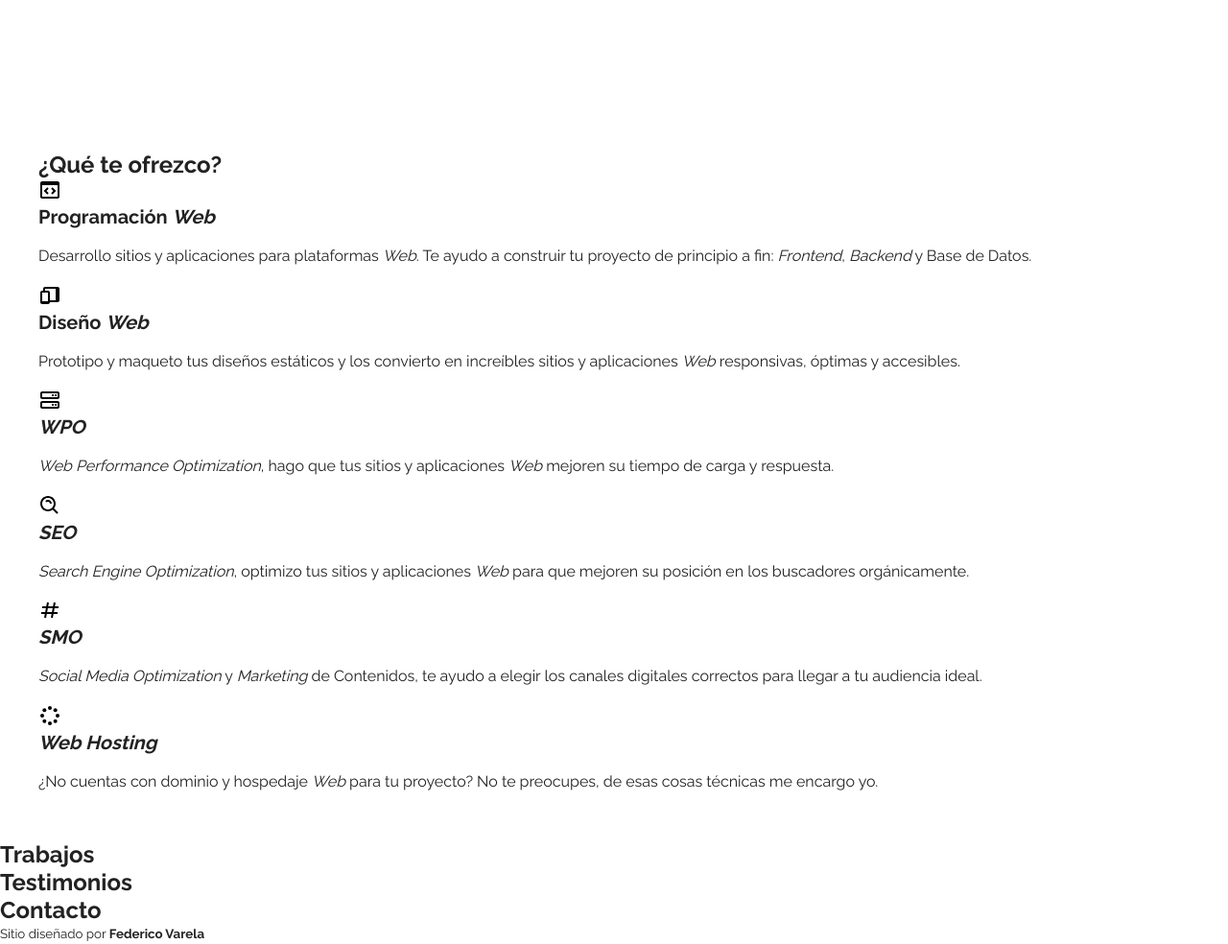
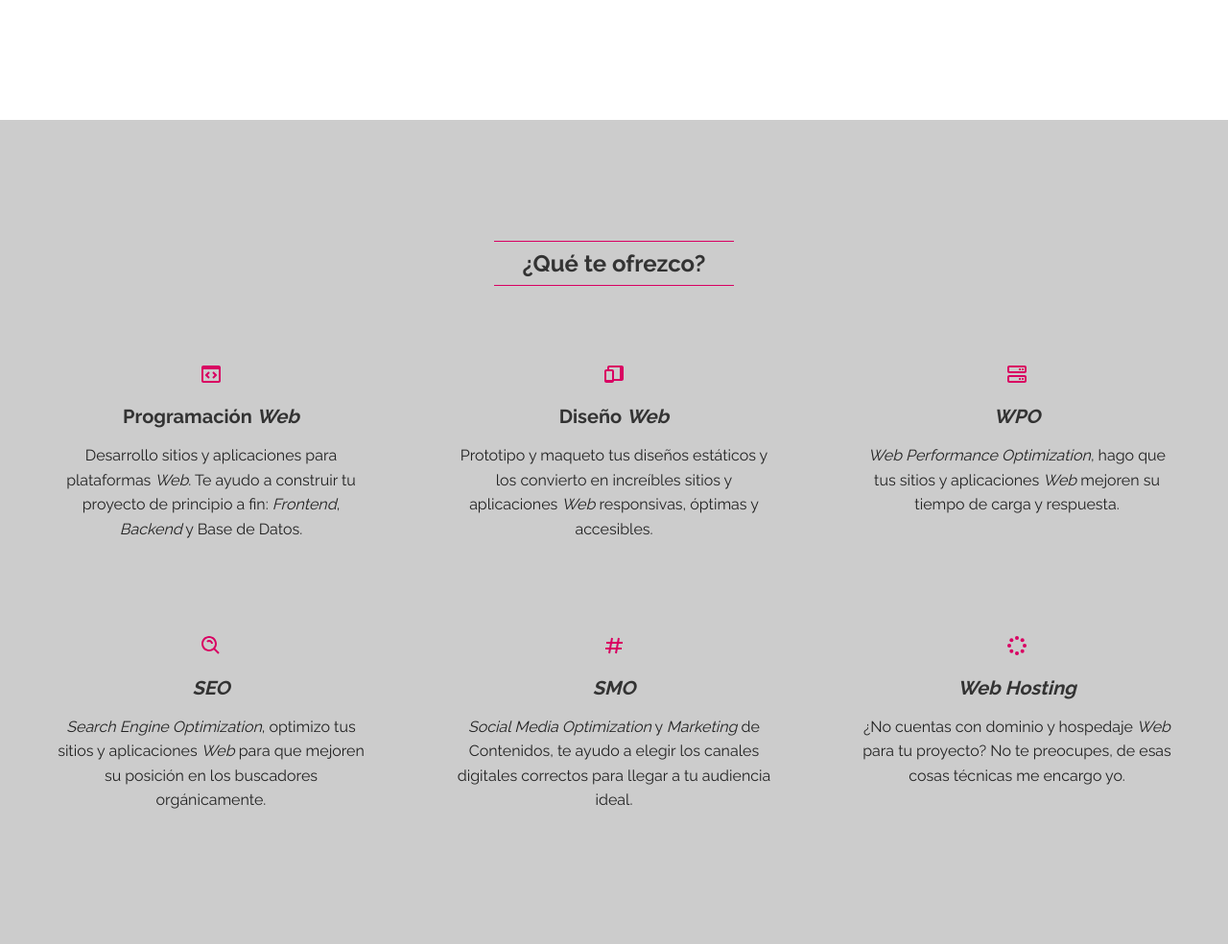
Before and after one commit to federicovarelamore/portfolio, a plain HTML site: page index.html in a window 1280 px wide. Shown: the part 1560-2544 px from the top of the page at 96% size. Drawn offline with Linux system fonts and the light colour scheme.

Commit message:
design of the services section finished with mediaquerys

```diff
--- a/index.html
+++ b/index.html
@@ -81,7 +81,7 @@
   </section>
 
   <section id="servicios" class="services section">
-    <div class="container">
+    <div class="container full-lg-screen">
       <h2 class="section-title">¿Qué te ofrezco?</h2>
       <article class="service-card">
         <svg xmlns="http://www.w3.org/2000/svg" width="24" height="24" viewBox="0 0 24 24">
--- a/styles.css
+++ b/styles.css
@@ -214,6 +214,9 @@ h6 {
 }
 
 /* ****** UTILITIES ****** */
+.bg-gray-light {
+  background-color: var(--gray-light-color);
+}
 
 .box-shadow-1 {
   box-shadow: 0.25rem 0.25rem 1rem rgba(0, 0, 0, 0.25);
@@ -245,6 +248,16 @@ h6 {
 }
 .section {
   padding: 2rem 1rem;
+}
+
+.section-title {
+  border-top: thin solid var(--first-color);
+  border-bottom: thin solid var(--first-color);
+  width: 250px;
+  margin: 2rem auto;
+  padding: 0.5rem 1rem;
+  text-align: center;
+  color: var(--title-color);
 }
 
 .text-center {
@@ -302,7 +315,37 @@ h6 {
   text-decoration: none;
 }
 
+.service-card {
+  margin: 1rem auto;
+  margin-top: 2rem;
+  padding: 1rem;
+  text-align: center;
+}
+
+.service-card > svg {
+  margin-bottom: 1rem;
+  fill: var(--first-color);
+}
+
+.service-card h3 {
+  color: var(--title-color);
+}
+
+.services {
+  min-width: 100vh;
+  background-color: var(--gray-light-color);
+}
 @media screen and (min-width: 768px) {
+  .services > .container {
+    display: grid;
+    grid-template-columns: repeat(2, 45%);
+    justify-content: space-between;
+    align-content: center;
+  }
+
+  .services .section-title {
+    grid-column: span 2;
+  }
 }
 
 @media screen and (min-width: 1024px) {
@@ -312,14 +355,24 @@ h6 {
     justify-content: space-between;
     align-content: center;
   }
+
   .d-flex {
     display: flex;
     justify-content: center;
   }
+
   .header {
     position: sticky;
     top: 0;
     padding: 0.5rem;
     height: calc(var(--header-heigth) - 0.5rem);
   }
+
+  .services > .container {
+    grid-template-columns: repeat(3, 30%);
+  }
+
+  .services .section-title {
+    grid-column: span 3;
+  }
 }
```
Also changed, not shown: assets/hero-image-header.svg (added).
